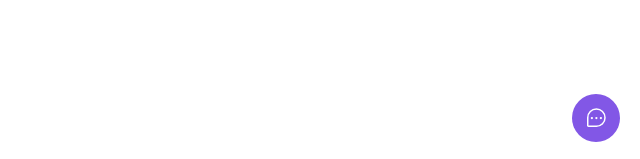
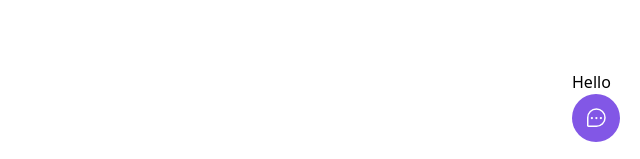
Before and after one commit to JrzenonDev/feedback-application, a React (Vite) app in the folder web/: page / in a window 1280 px wide. Both pictures are taken after a click on the button "Feedback". Shown: the part 638-797 px from the top of the page, without its empty margins (640-1280 px from the left). Built offline with nearby package versions, Linux system fonts and the light colour scheme.

Commit message:
create Widget text box open and close functionality

```diff
--- a/web/src/components/Widget.tsx
+++ b/web/src/components/Widget.tsx
@@ -1,11 +1,21 @@
 import { ChatTeardropDots } from 'phosphor-react'
+import { useState } from 'react'
 
 export function Widget() {
+
+  const [isWidgetOpen, setIsWidgetOpen] = useState(false)
+
+  function toggleWidgetVisibility() {
+    setIsWidgetOpen(!isWidgetOpen) // set value contrary state isWidgetOpen
+  }
+
   return (
     <div className='absolute bottom-5 right-5'>
-      <button className='bg-brand-500 rounded-full px-3 h-12 text-white flex items-center group'>
+
+      { isWidgetOpen ? <p>Hello</p> : null }
+
+      <button onClick={toggleWidgetVisibility} className='bg-brand-500 rounded-full px-3 h-12 text-white flex items-center group'>
         <ChatTeardropDots className='w-6 h-6' />
-
         <span className='max-w-0 overflow-hidden group-hover:max-w-xs transition-all duration-500 ease-linear'>
           <span className="pl-2"></span>
           Feedback
```
